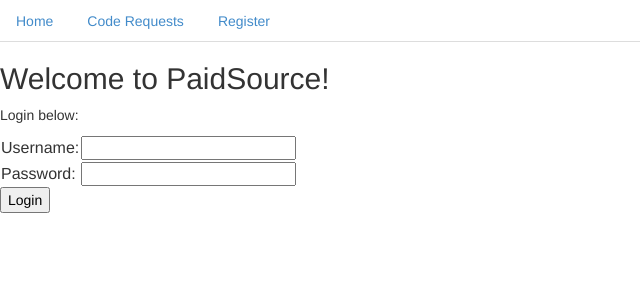
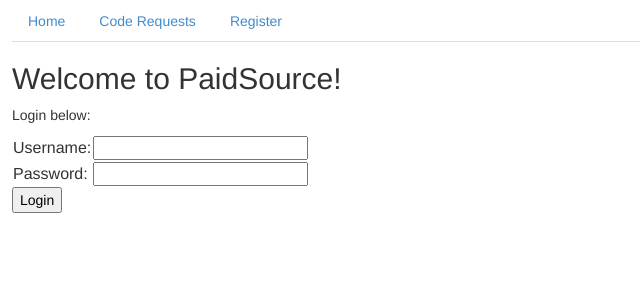
Before and after one commit to chipperdrew/CSCI445_Final_Project, a PHP site: page /index.php in a window 1280 px wide. Shown: the top 300 px of the page, without its empty margins (0-640 px from the left). Run offline with PHP 8.4, Linux system fonts and the light colour scheme.

Commit message:
move left div added

```diff
--- a/base.php
+++ b/base.php
@@ -39,6 +39,6 @@
 			<?php startblock('content') ?>
 			<?php endblock() ?>
 		</div>
-	<div>
+	</div>
 </body>
 </html>
--- a/our.css
+++ b/our.css
@@ -1,3 +1,3 @@
 #jankdiv{
-	left-margin:112px;
+	margin-left:12px;
 }
```
